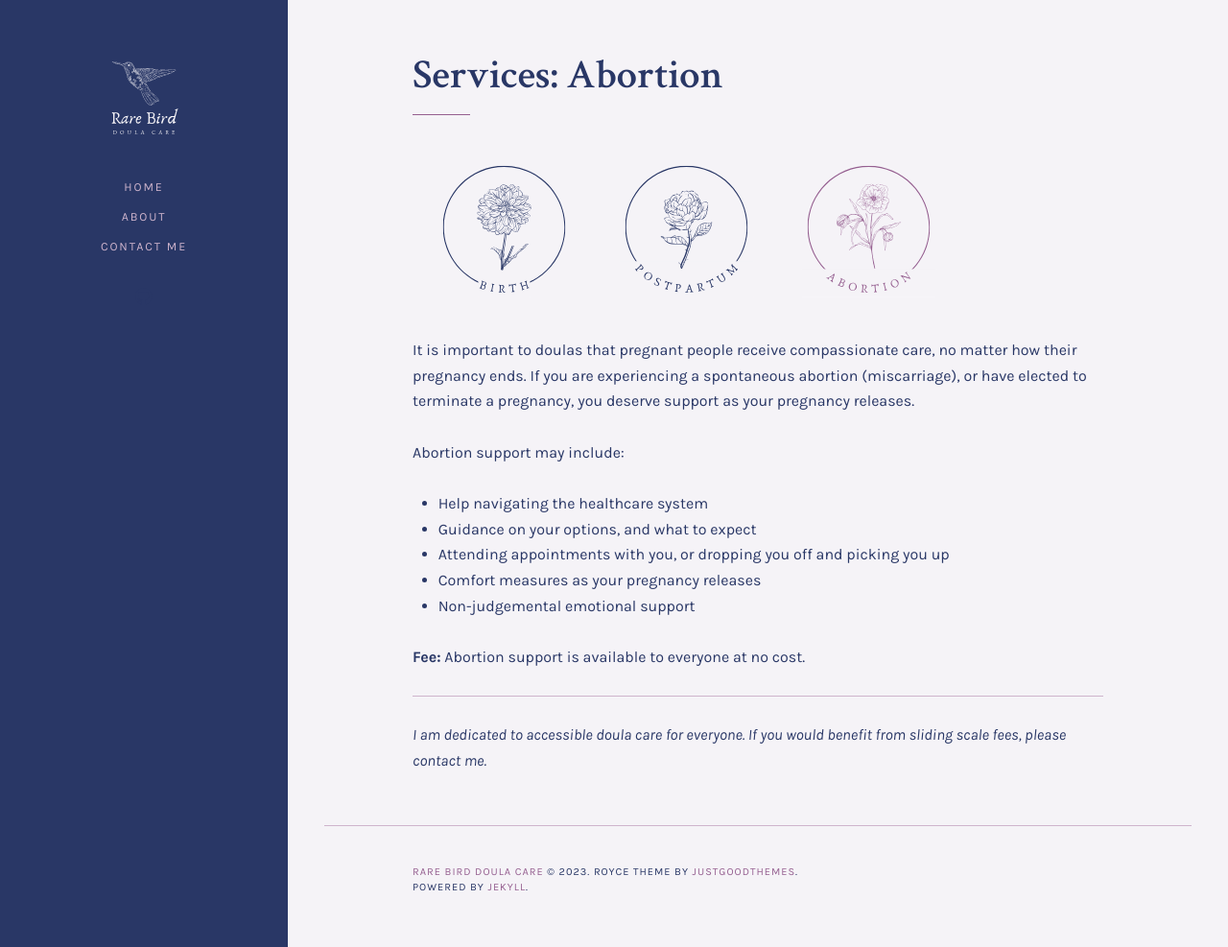
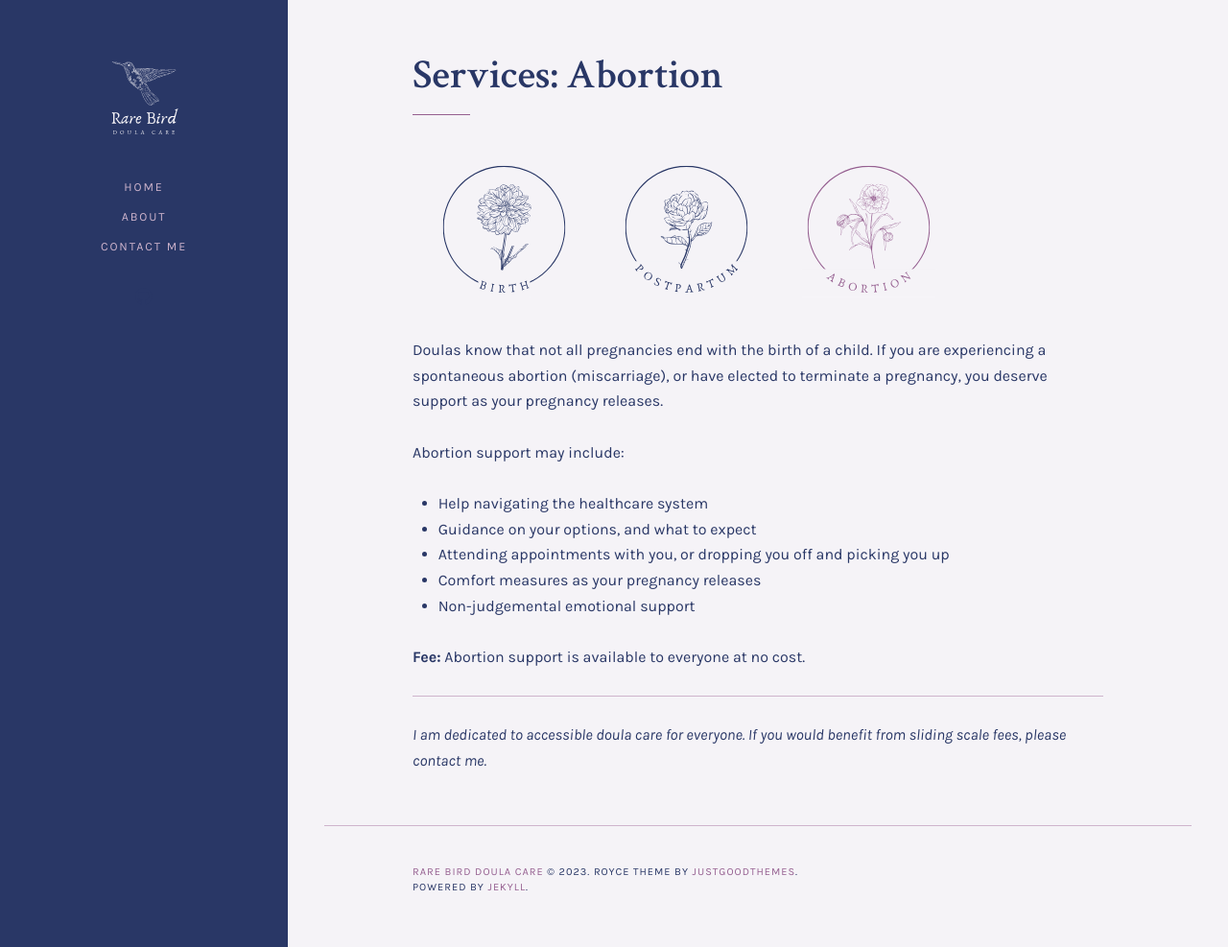
Before and after one commit to mch3rry/mypage, a Jekyll site: the page built from abortion.md, in a window 1280 px wide and 987 px high. Shown: the whole window at 96% size. Built offline with Jekyll 4.4.1, drawn with Linux system fonts in a browser that asks for light colours.

Commit message:
Update abortion.md

```diff
--- a/abortion.md
+++ b/abortion.md
@@ -77,7 +77,7 @@ title: "Services: Abortion"
 
 <div>
 
-<p>It is important to doulas that pregnant people receive compassionate care, no matter how their pregnancy ends. If you are experiencing a spontaneous abortion (miscarriage), or have elected to terminate a pregnancy, you deserve support as your pregnancy releases.</p>
+<p>Doulas know that not all pregnancies end with the birth of a child. If you are experiencing a spontaneous abortion (miscarriage), or have elected to terminate a pregnancy, you deserve support as your pregnancy releases.</p>
 
 <p>Abortion support may include:</p>
 
```
